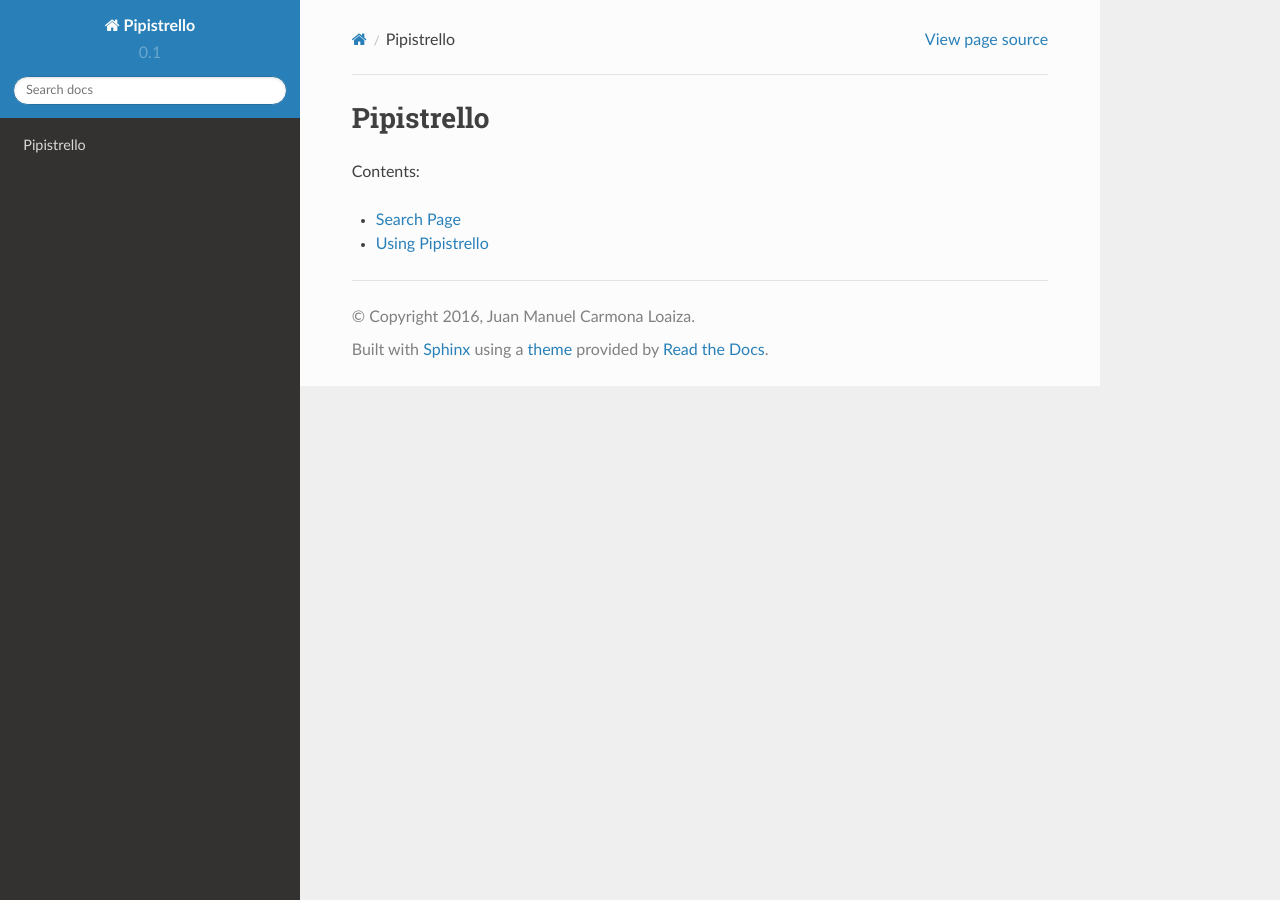
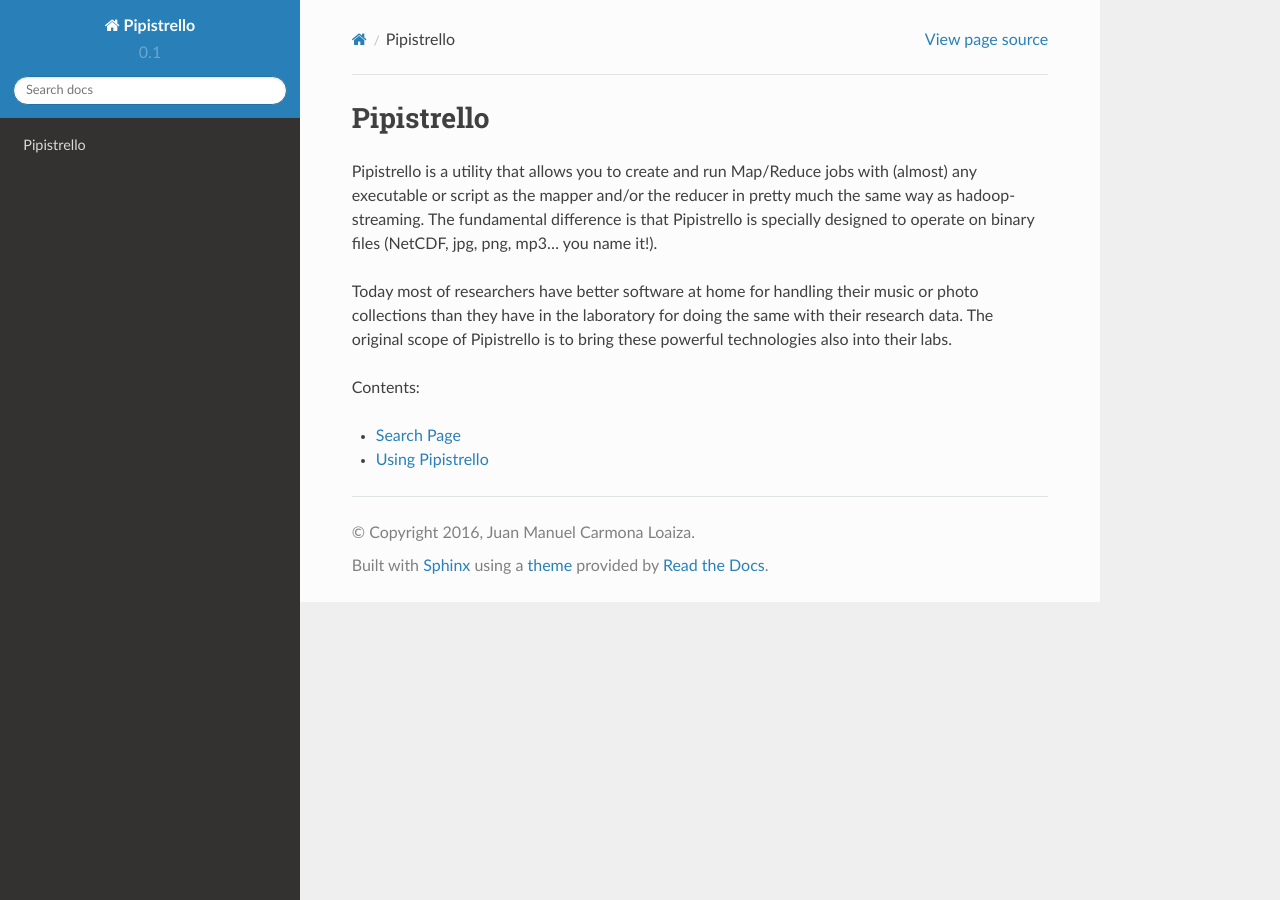
Before and after one commit to juanmcloaiza/Pipistrello, a Sphinx documentation site: the page built from docs/index.rst, in a window 1280 px wide. Built offline with Sphinx 7.4.7 and the Read the Docs theme 2.0.0, drawn with Linux system fonts in a browser that asks for light colours; formulas are drawn with MathJax 3.

Commit message:
Update index.rst

```diff
--- a/docs/index.rst
+++ b/docs/index.rst
@@ -5,6 +5,15 @@
 
 Pipistrello
 ===========
+
+Pipistrello is a utility that allows you to create and run Map/Reduce jobs with
+(almost) any executable or script as the mapper and/or the reducer in pretty much
+the same way as hadoop-streaming. The fundamental difference is that Pipistrello
+is specially designed to operate on binary files (NetCDF, jpg, png, mp3... you name it!).
+
+Today most of researchers have better software at home for handling their music or
+photo collections than they have in the laboratory for doing the same with their research data.
+The original scope of Pipistrello is to bring these powerful technologies also into their labs.
 
 Contents:
 
```
